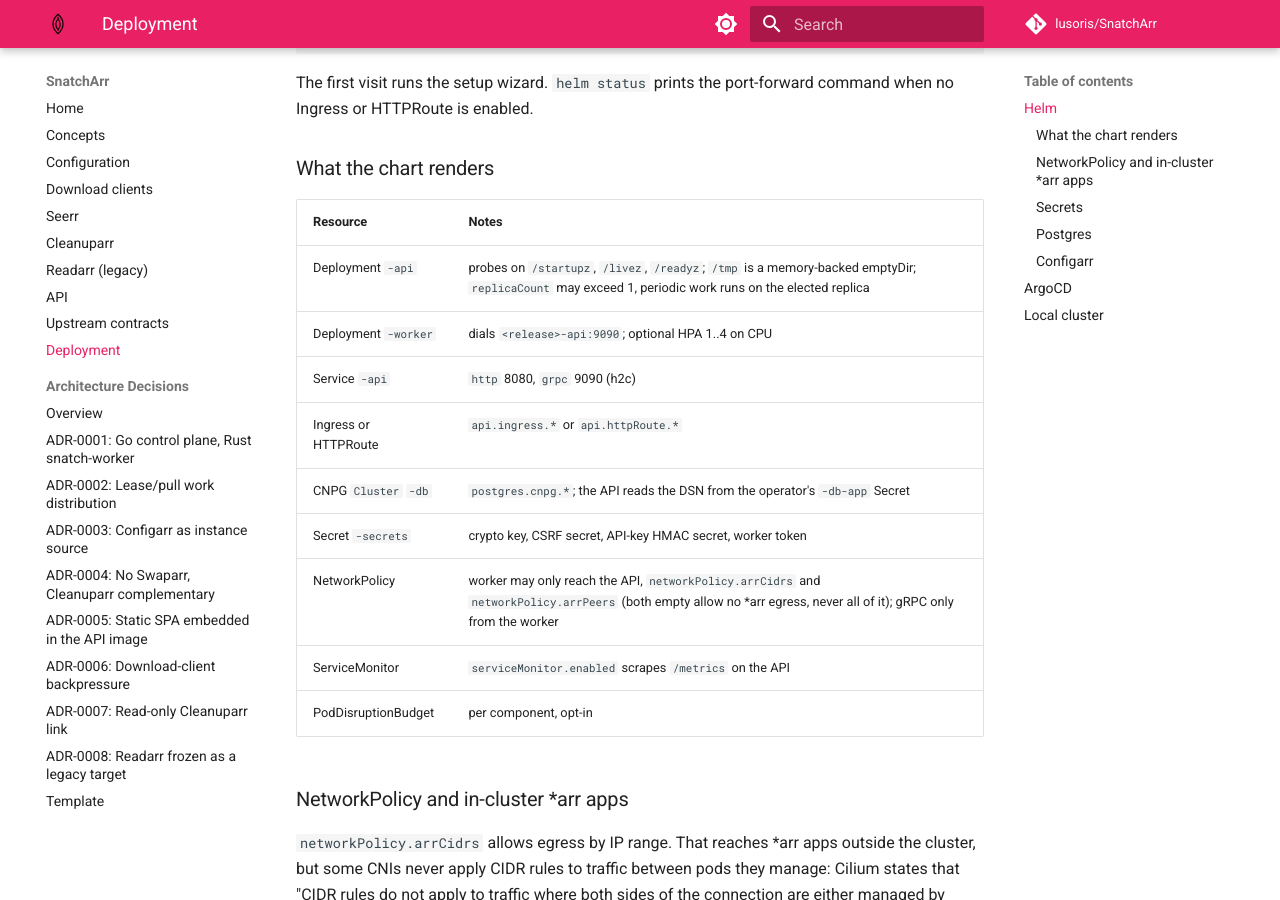
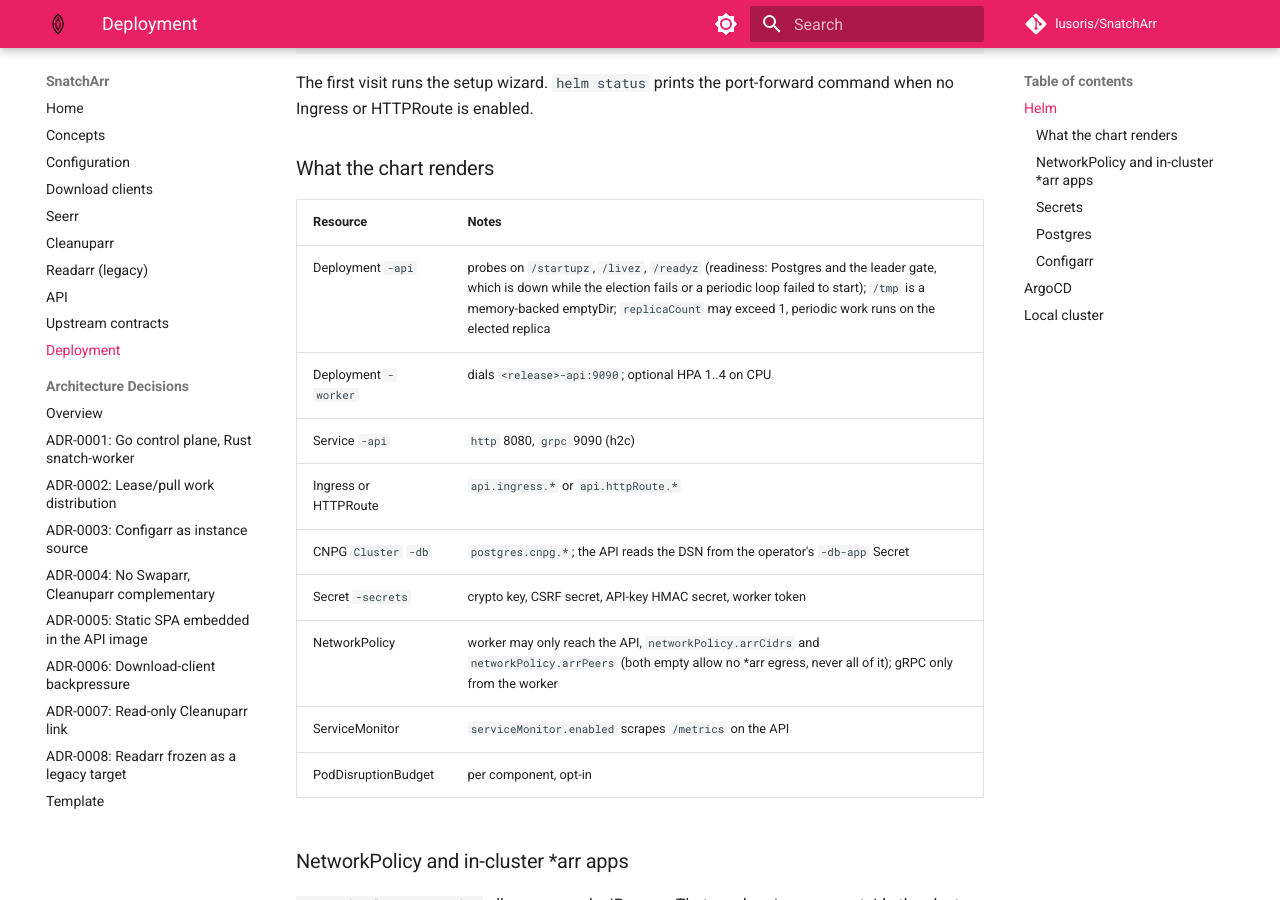
Before and after one commit to lusoris/SnatchArr, an MkDocs documentation site: the page built from docs/deployment.md, in a window 1280 px wide and 900 px high, scrolled down 1336 px. Built offline with MkDocs 1.6.1 and Material for MkDocs 9.7.7, drawn with Linux system fonts in a browser that asks for light colours; comment, search, counter and statistics services are not loaded.

Commit message:
docs: name the checks behind /readyz
Signed-off-by: lusoris <lusoris@proton.me>

```diff
--- a/docs/deployment.md
+++ b/docs/deployment.md
@@ -72,7 +72,7 @@
 
 | Resource | Notes |
 | --- | --- |
-| Deployment `-api` | probes on `/startupz`, `/livez`, `/readyz`; `/tmp` is a memory-backed emptyDir; `replicaCount` may exceed 1, periodic work runs on the elected replica |
+| Deployment `-api` | probes on `/startupz`, `/livez`, `/readyz` (readiness: Postgres and the leader gate, which is down while the election fails or a periodic loop failed to start); `/tmp` is a memory-backed emptyDir; `replicaCount` may exceed 1, periodic work runs on the elected replica |
 | Deployment `-worker` | dials `<release>-api:9090`; optional HPA 1..4 on CPU |
 | Service `-api` | `http` 8080, `grpc` 9090 (h2c) |
 | Ingress or HTTPRoute | `api.ingress.*` or `api.httpRoute.*` |
```
